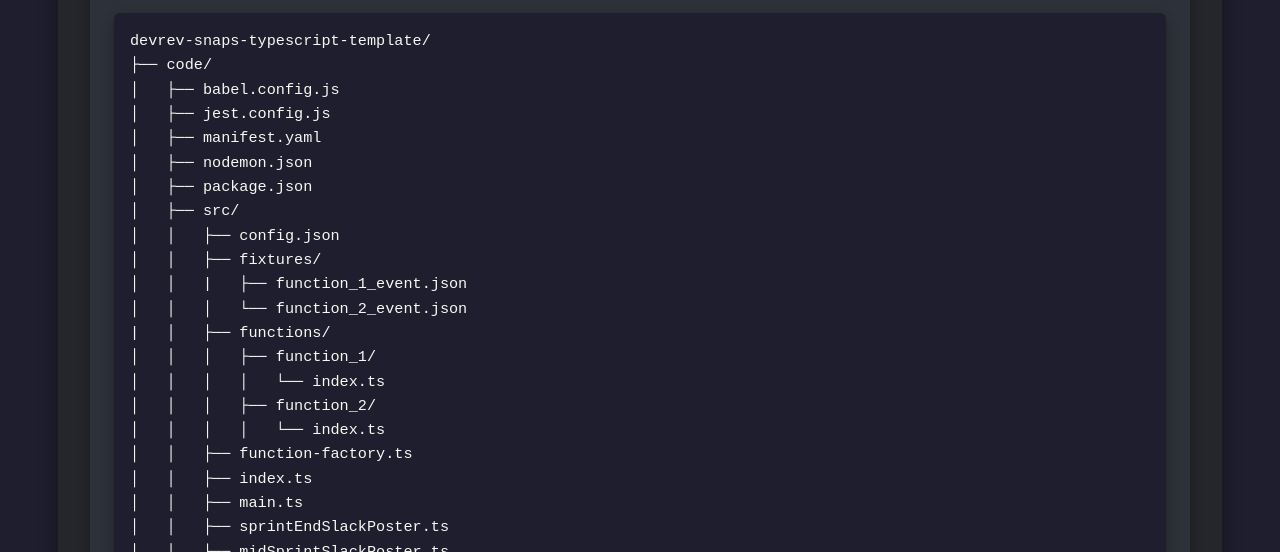
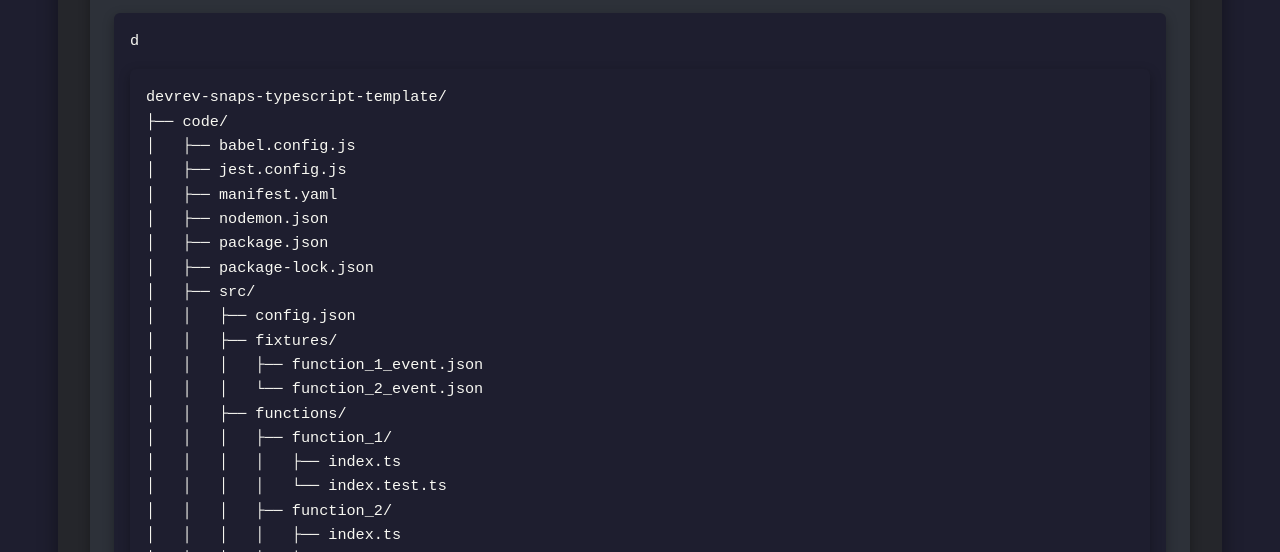
Before and after one commit to Amulya-gr/Documentation-Sprint-Summariser, a plain HTML site: page codebase.html in a window 1280 px wide. Shown: the part 400-952 px from the top of the page. Drawn offline with Linux system fonts and the light colour scheme.

Commit message:
Update codebase.html

```diff
--- a/codebase.html
+++ b/codebase.html
@@ -22,6 +22,7 @@
     <section>
         <h2>Codebase Structure</h2>
         <pre>
+d<pre>
 devrev-snaps-typescript-template/
 ├── code/
 │   ├── babel.config.js
@@ -29,26 +30,37 @@ devrev-snaps-typescript-template/
 │   ├── manifest.yaml
 │   ├── nodemon.json
 │   ├── package.json
+│   ├── package-lock.json
 │   ├── src/
 │   │   ├── config.json
 │   │   ├── fixtures/
-│   │   |   ├── function_1_event.json
+│   │   │   ├── function_1_event.json
 │   │   │   └── function_2_event.json
-|   │   ├── functions/
+│   │   ├── functions/
 │   │   │   ├── function_1/
-│   │   │   │   └── index.ts
+│   │   │   │   ├── index.ts
+│   │   │   │   └── index.test.ts
 │   │   │   ├── function_2/
-│   │   │   │   └── index.ts
+│   │   │   │   ├── index.ts
+│   │   │   │   └── index.test.ts
+│   │   │   ├── test-runner/
+│   │   │   │   ├── example.test.ts
+│   │   │   │   └── test-runner.ts
 │   │   ├── function-factory.ts
 │   │   ├── index.ts
 │   │   ├── main.ts
 │   │   ├── sprintEndSlackPoster.ts
 │   │   └── midSprintSlackPoster.ts
+│   │   ├── test/
+│   │   │   ├── http_client.ts
+│   │   │   ├── main.ts
+│   │   │   ├── runner.ts
+│   │   │   └── types.ts
 │   ├── tsconfig.json
-│   └── tsconfig.eslint.json
+│   ├── tsconfig.eslint.json
 ├── .gitignore
 └── README.md
-        </pre>
+</pre>
     </section>
 </main>
 <footer>
```
